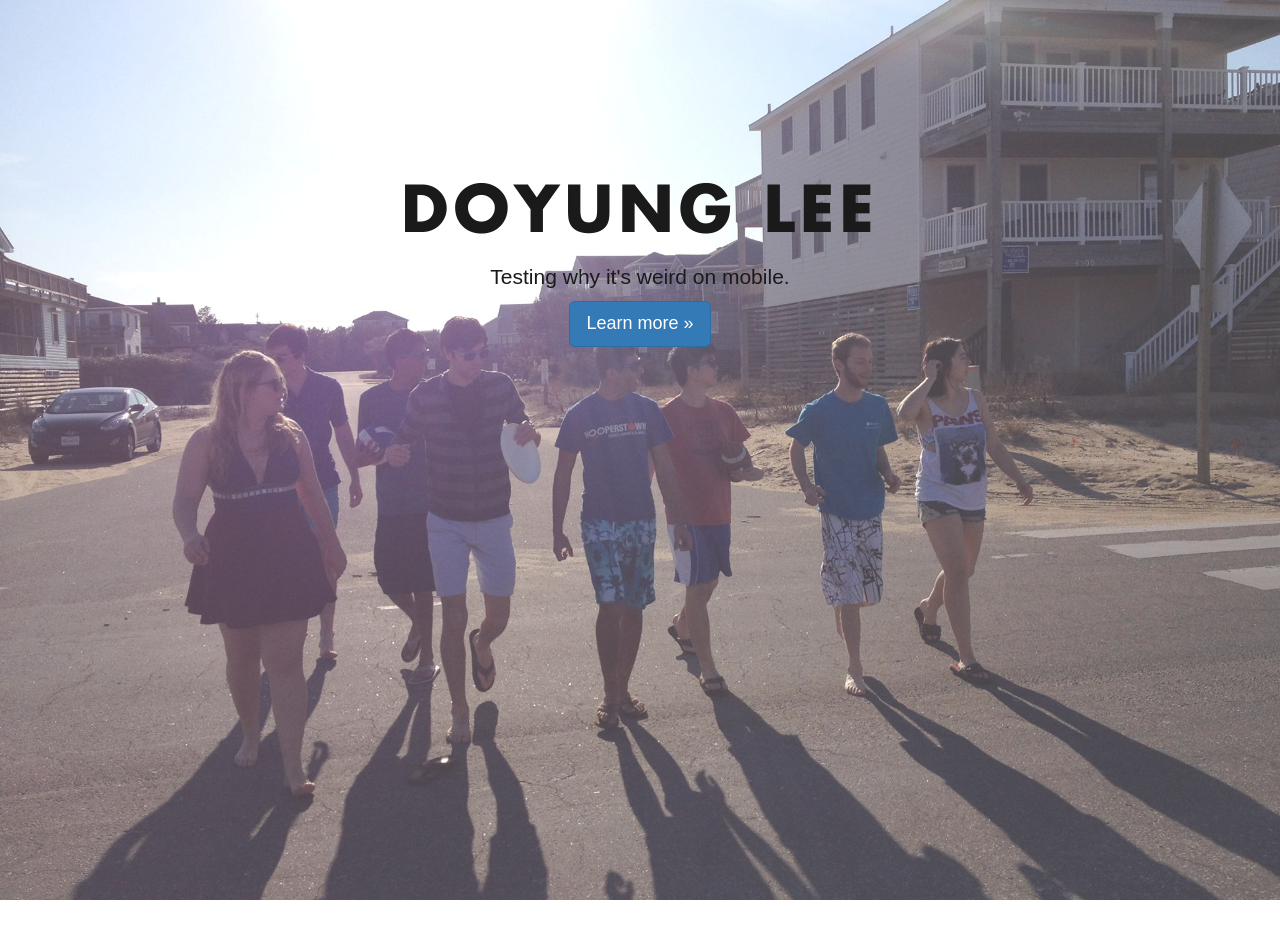
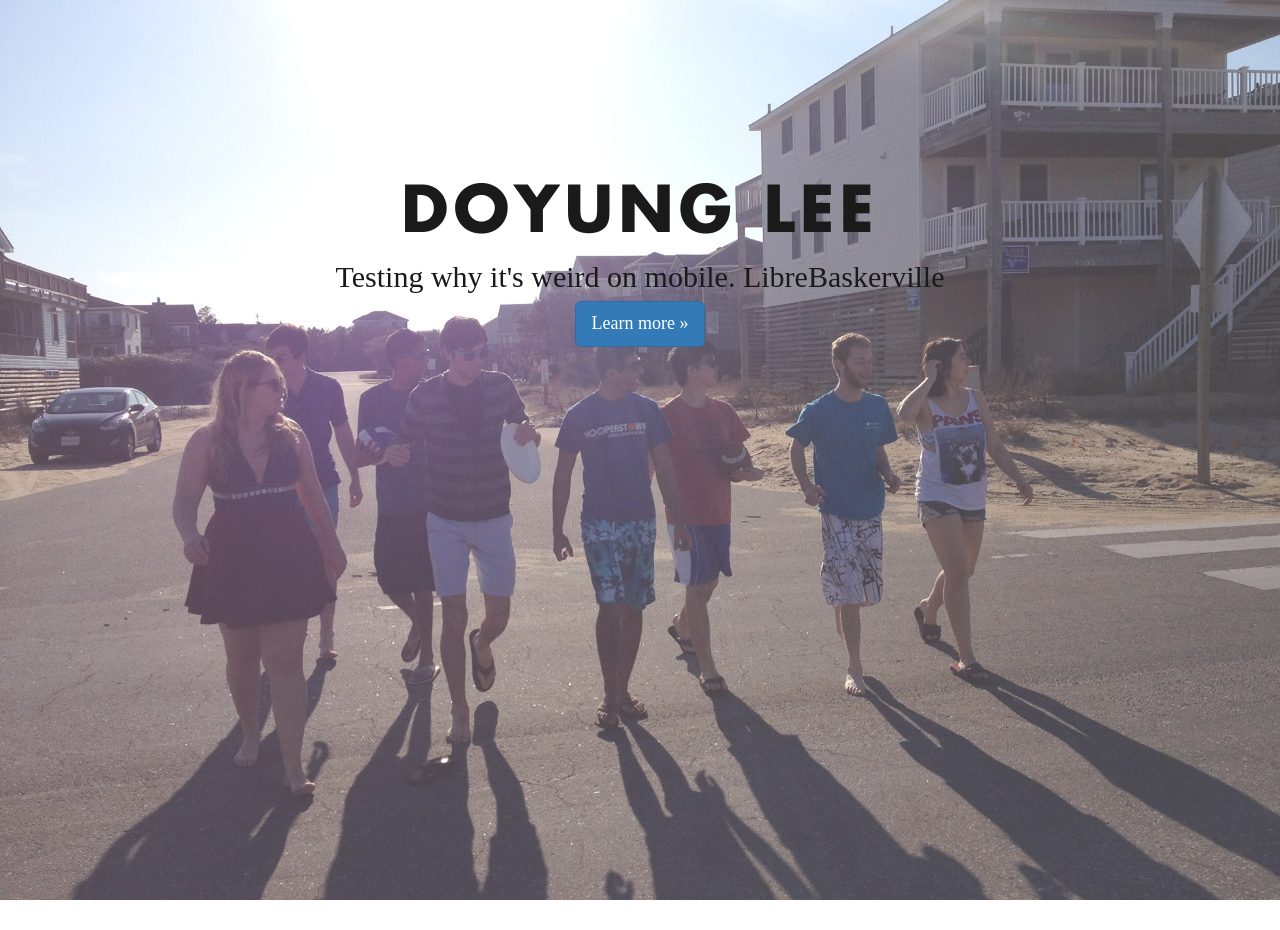
Before and after one commit to doyunglee/doyunglee.github.io, a Jekyll site: the page index.html, which Jekyll copies as it is, in a window 1280 px wide. Built offline with Jekyll 4.4.1, drawn with Linux system fonts in a browser that asks for light colours; nearby versions of some CDN libraries.

Commit message:
murr font issues2

```diff
--- a/css/main.css
+++ b/css/main.css
@@ -22,12 +22,22 @@ body {
    font-family: "Futura Koyu";
    letter-spacing: 5px;
    padding: 10px 0px;
-   text-align: center;
+}
+
+.serif-talk p{
+   font-family: "LibreBaskerville";
+   letter-spacing: 0px;
+   font-size: 30px;
 }
 
 @font-face {
    font-family: "Futura Koyu";
    src: url("fonts/Futura-Koyu.ttf");
+}
+
+@font-face {
+   font-family: "Libre Baskerville";
+   src: url("fonts/LibreBaskerville-Regular.otf");
 }
 
 .layer {
--- a/index.html
+++ b/index.html
@@ -27,13 +27,14 @@
 	  	<!-- jumbotron for the first image -->
 	    <div class="jumbotron">
 	    	<div class = "layer">
-			    <div class="container">
 			    		<span class = "hithere">
 			    			<h1>DOYUNG LEE</h1>
 			    		</span>
-			    		<p>Testing why it's weird on mobile.</p>
-			    		<p><a class="btn btn-primary btn-lg" href="#" role="button">Learn more &raquo;</a></p>
-			    </div>
+			    		<span class = "serif-talk">
+			    			<p>Testing why it's weird on mobile. LibreBaskerville</p>
+			    			<p><a class="btn btn-primary btn-lg" href="#" role="button">Learn more &raquo;</a></p>
+			    		</span>
+
 	 		</div>
 	    </div>
 
```
Also changed, not shown: css/fonts/LibreBaskerville-Italic.otf (added), css/fonts/LibreBaskerville-Regular.otf (added).
